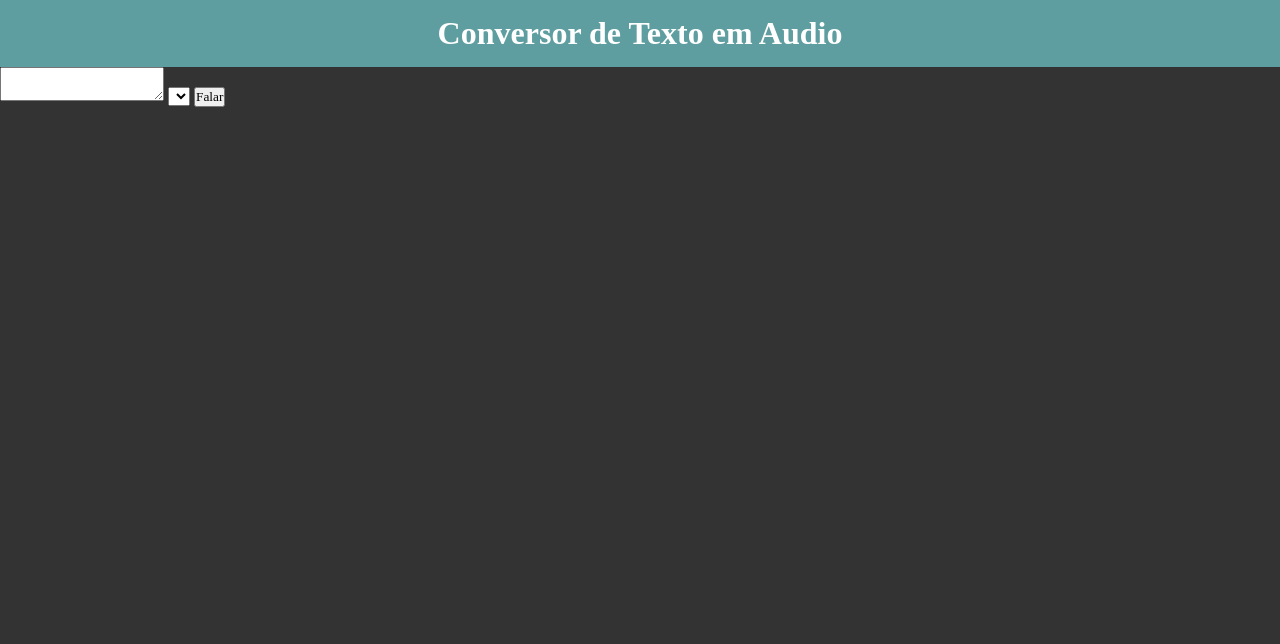
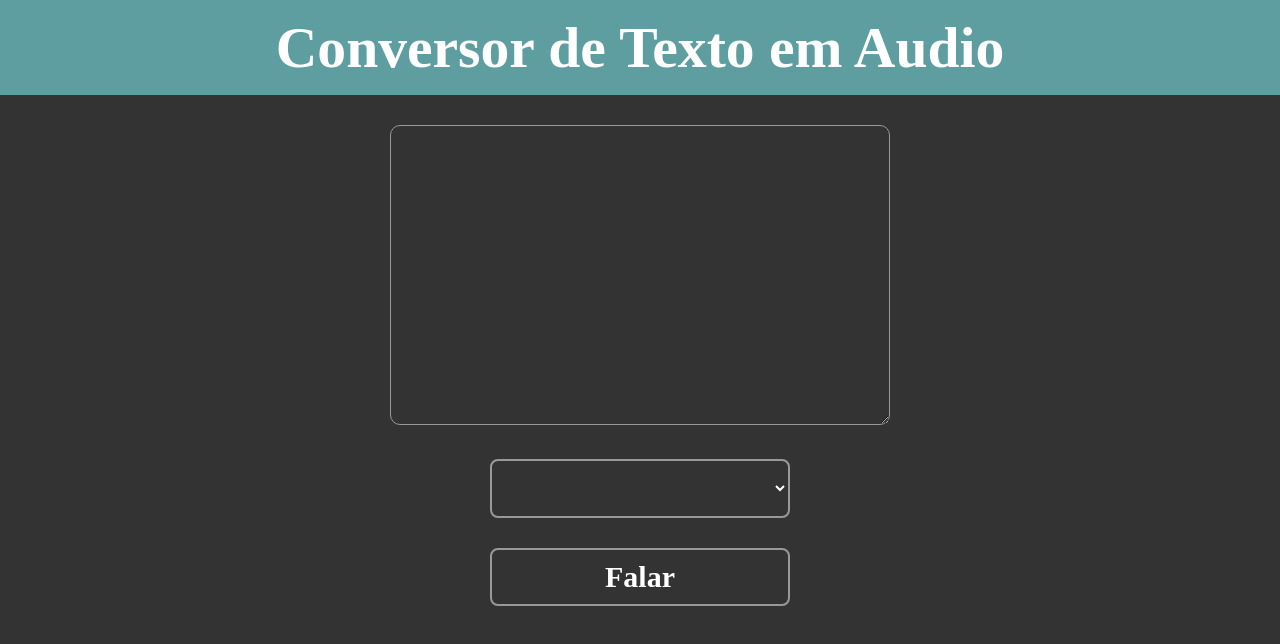
Before and after one commit to Gabriell-Santos/Conversor_Audio, a plain HTML site: page index.html in a window 1280 px wide. Drawn offline with Linux system fonts and the light colour scheme; a web font is replaced by a local one.

Commit message:
realizado a estilização

```diff
--- a/style.css
+++ b/style.css
@@ -17,5 +17,42 @@ header{
     text-align: center;
     background-color: cadetblue;
     padding: 15px;
+    margin-bottom: 30px;
+    font-weight: bolder;
+    font-size: 1.8rem;
+}
 
+main{
+   text-align: center;
 }
+
+textarea{
+    border: 1px solid #999;
+    background-color: transparent;
+    border-radius: 10px;
+    padding: 10px;
+    font-size: 17px;
+    color: #999;
+    width: 500px;
+    height: 300px;
+    outline: 0;
+}
+
+select,
+button{
+    display: block;
+    width: 300px;
+    border: 2px solid #999;
+    background-color: transparent;
+    border-radius: 8px;
+    padding: 10px;
+    margin: 30px auto;
+    color: #fff;
+    font-weight: bold;
+    font-size: 30px;
+}
+
+option{
+    color: #999;
+    background-color: #333;
+}
```
